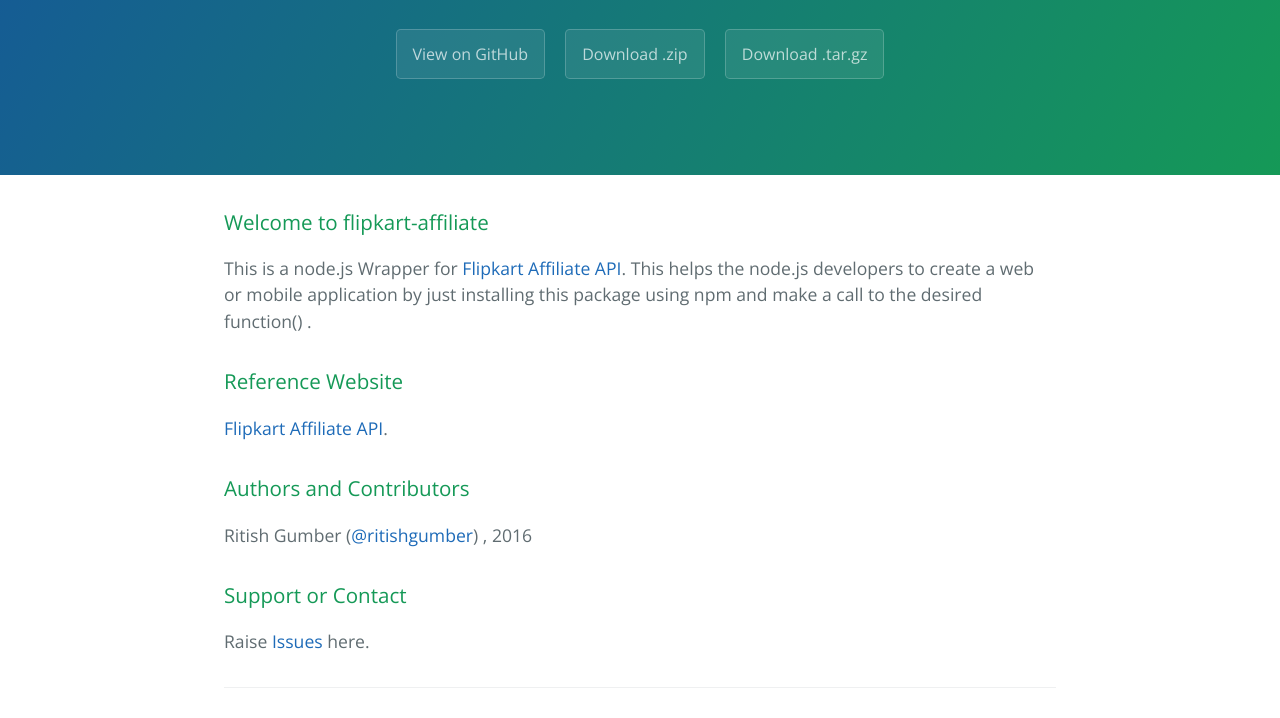
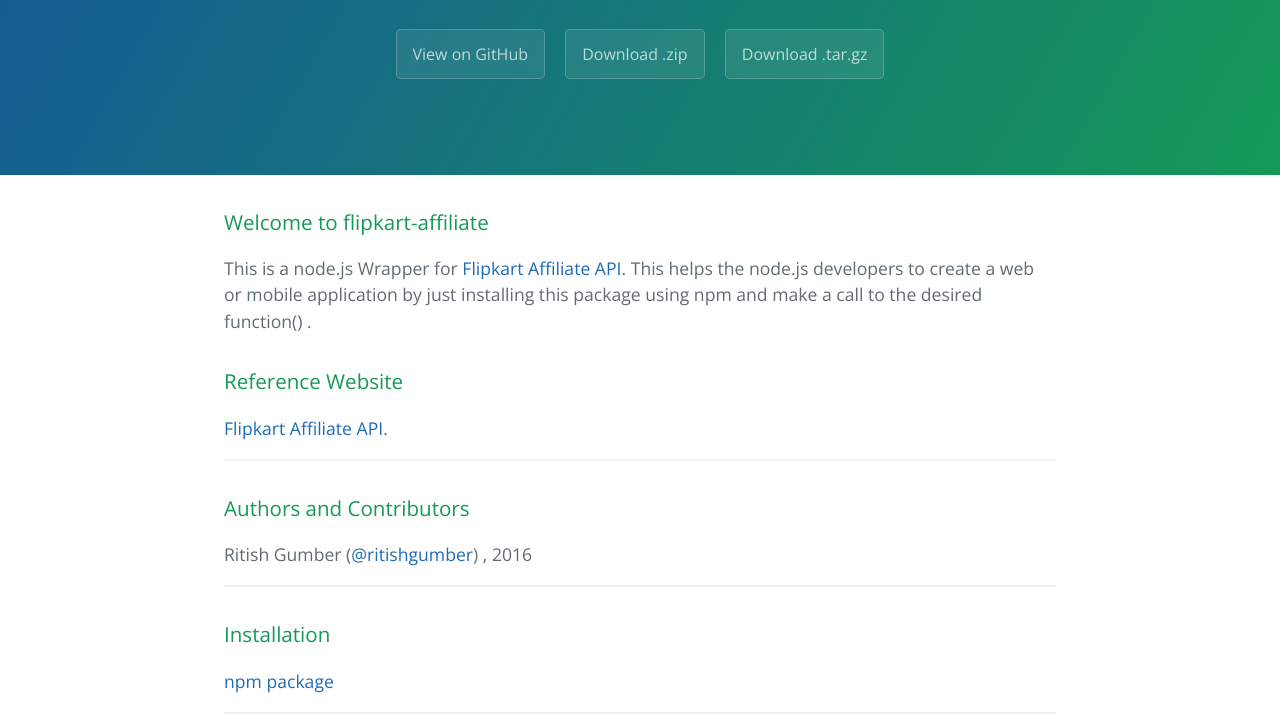
Before and after one commit to ritishgumber/flipkart-affiliate, a plain HTML site: page index.html in a window 1280 px wide. Shown: the part 208-926 px from the top of the page. Drawn offline with nearby package versions, Linux system fonts and the light colour scheme.

Commit message:
Create gh-pages branch via GitHub

```diff
--- a/index.html
+++ b/index.html
@@ -30,10 +30,21 @@
 
 <p><a href="https://affiliate.flipkart.com">Flipkart Affiliate API</a>.</p>
 
+<hr>
+
 <h3>
 <a id="authors-and-contributors" class="anchor" href="#authors-and-contributors" aria-hidden="true"><span aria-hidden="true" class="octicon octicon-link"></span></a>Authors and Contributors</h3>
 
 <p>Ritish Gumber (<a href="https://github.com/ritishgumber" class="user-mention">@ritishgumber</a>) , 2016</p>
+
+<hr>
+
+<h3>
+<a id="installation" class="anchor" href="#installation" aria-hidden="true"><span aria-hidden="true" class="octicon octicon-link"></span></a>Installation</h3>
+
+<p><a href="https://www.npmjs.com/package/flipkart-affiliate">npm package</a></p>
+
+<hr>
 
 <h3>
 <a id="support-or-contact" class="anchor" href="#support-or-contact" aria-hidden="true"><span aria-hidden="true" class="octicon octicon-link"></span></a>Support or Contact</h3>
--- a/params.json
+++ b/params.json
@@ -1,6 +1,6 @@
 {
   "name": "Flipkart-affiliate",
   "tagline": "node.js wrapper for Flipkart Affiliate APIs",
-  "body": "### Welcome to flipkart-affiliate\r\nThis is a node.js Wrapper for [Flipkart Affiliate API](https://affiliate.flipkart.com).\r\nThis helps the node.js developers to create a web or mobile application by just installing this package using npm and make a call to the desired function() .\r\n\r\n### Reference Website\r\n[Flipkart Affiliate API](https://affiliate.flipkart.com).\r\n\r\n\r\n### Authors and Contributors\r\nRitish Gumber (@ritishgumber) , 2016\r\n\r\n### Support or Contact\r\nRaise [Issues](https://github.com/ritishgumber/flipkart-affiliate/issues) here.",
+  "body": "### Welcome to flipkart-affiliate\r\nThis is a node.js Wrapper for [Flipkart Affiliate API](https://affiliate.flipkart.com).\r\nThis helps the node.js developers to create a web or mobile application by just installing this package using npm and make a call to the desired function() .\r\n\r\n### Reference Website\r\n[Flipkart Affiliate API](https://affiliate.flipkart.com).\r\n___\r\n\r\n### Authors and Contributors\r\nRitish Gumber (@ritishgumber) , 2016\r\n___\r\n### Installation \r\n[npm package](https://www.npmjs.com/package/flipkart-affiliate)\r\n___\r\n### Support or Contact\r\nRaise [Issues](https://github.com/ritishgumber/flipkart-affiliate/issues) here.",
   "note": "Don't delete this file! It's used internally to help with page regeneration."
 }
```
